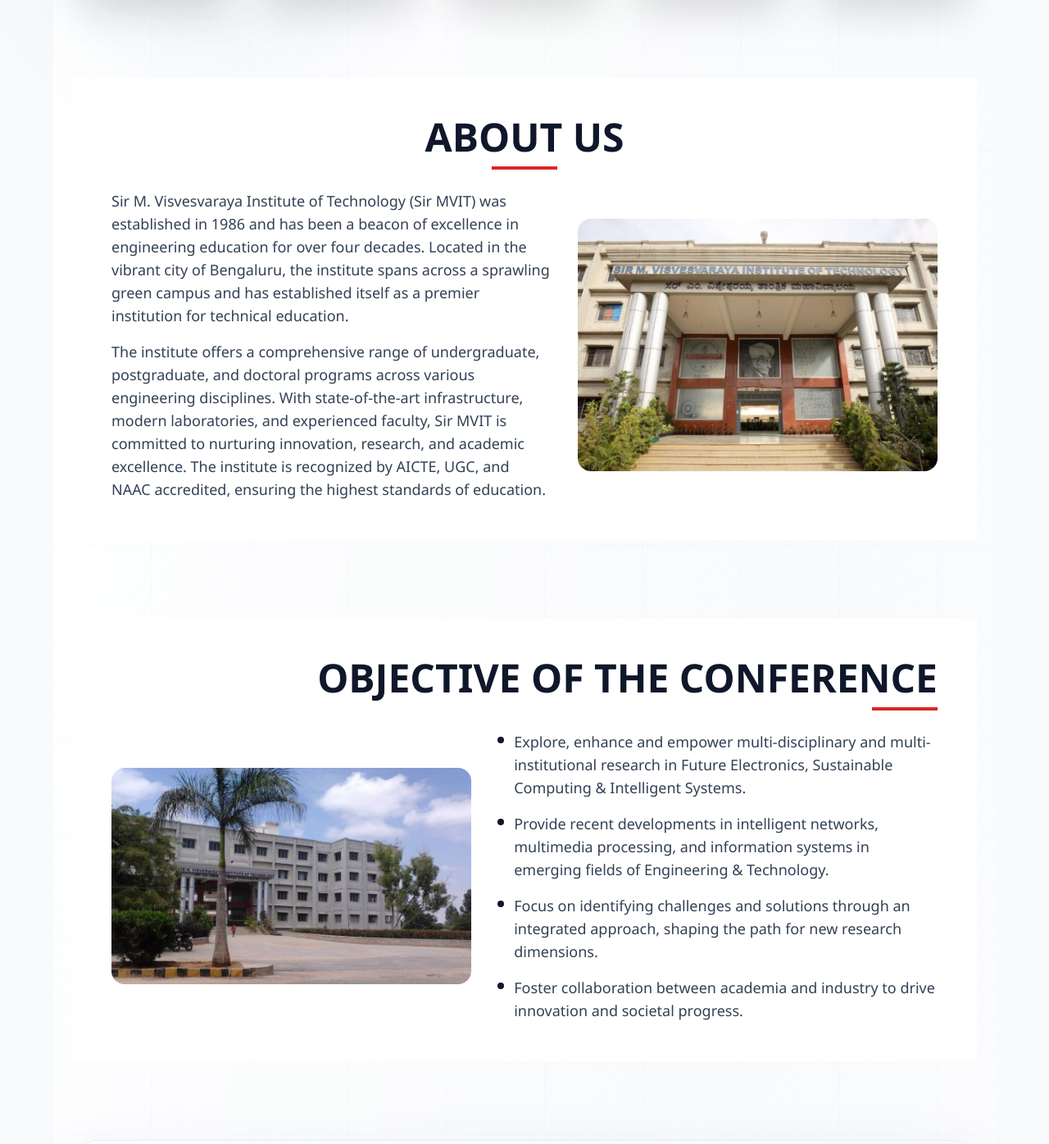
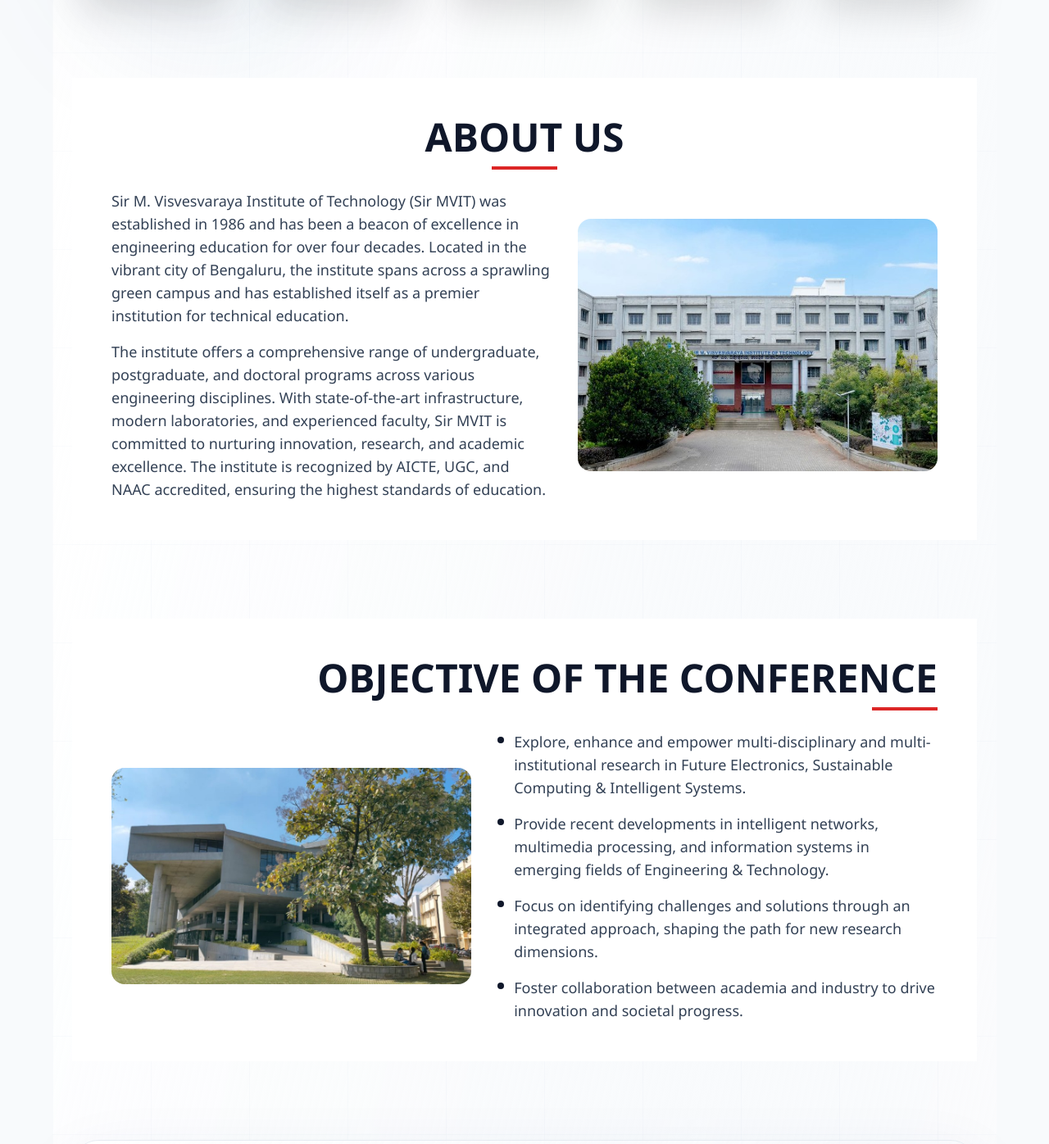
Before and after one commit to kshitiz-12/mvit-techcon, a React (Vite) app: page / in a window 1280 px wide. Shown: the part 1191-2587 px from the top of the page at 82% size. Built offline with nearby package versions, Linux system fonts and the light colour scheme.

Commit message:
about us image

```diff
--- a/src/pages/Home.tsx
+++ b/src/pages/Home.tsx
@@ -100,8 +100,8 @@
 
             <div className="relative overflow-hidden rounded-xl aspect-[10/7] xs:rounded-2xl">
               <img
-                src="/Sirmvit-About-Header-img-500x350.jpg"
-                alt="Sir M. Visvesvaraya Institute of Technology Campus showing modern buildings and green spaces"
+                src="/sir-mvit-front-elevation.png"
+                alt="Sir M. Visvesvaraya Institute of Technology main building front elevation"
                 className="h-full w-full object-cover shadow-lg"
                 width="500"
                 height="350"
@@ -124,8 +124,8 @@
           <div className="grid gap-4 xs:gap-5 sm:gap-6 md:gap-8 md:grid-cols-[0.9fr_1.1fr] md:items-center">
             <div className="relative overflow-hidden rounded-xl aspect-[5/3] order-2 xs:rounded-2xl md:order-1">
               <img
-                src="/sir-m-visvesvaraya-institute-of-technology-mvit-bengaluru-500x300.jpg"
-                alt="Sir M. Visvesvaraya Institute of Technology campus entrance with architectural buildings"
+                src="/sir-mvit-library.png"
+                alt="Sir M. Visvesvaraya Institute of Technology library building and campus"
                 className="h-full w-full object-cover shadow-lg"
                 width="500"
                 height="300"
```
Also changed, not shown: public/sir-mvit-front-elevation.png (added), public/sir-mvit-library.png (added).
